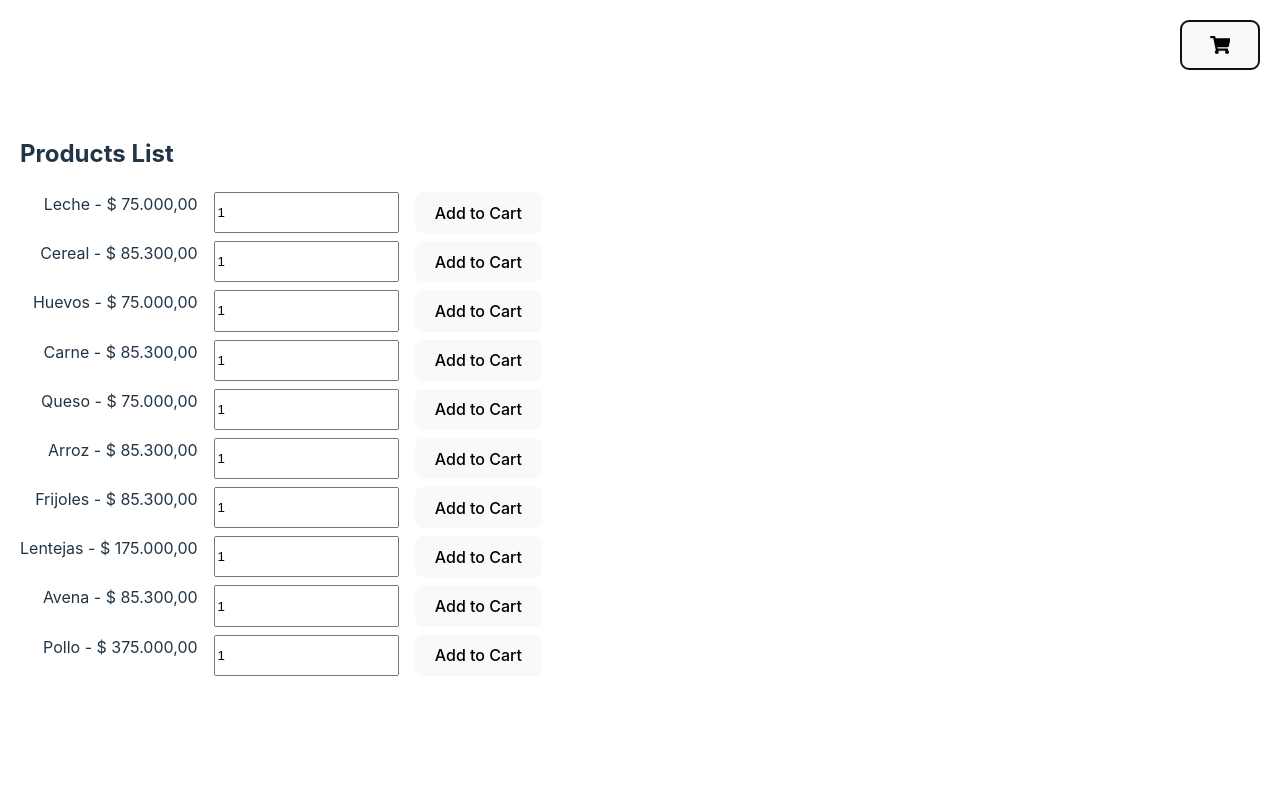
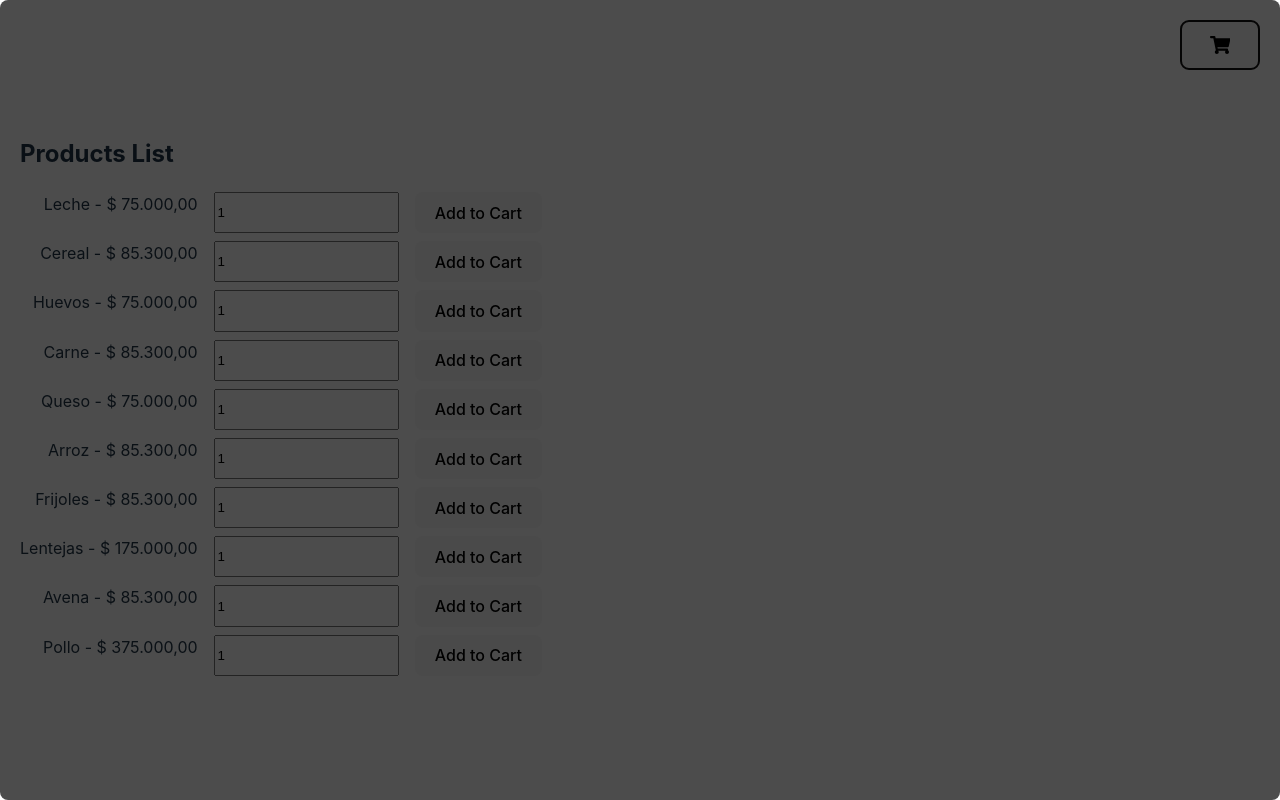
Before and after one commit to MartinDCalderonP/n5-challenge, a React (Vite) app: page / in a window 1280 px wide. Both pictures are taken after a click on the button 1220 px from the left and 45 px from the top of the page. Built offline with nearby package versions, Linux system fonts and the light colour scheme.

Commit message:
feat: add Overlay component

```diff
--- a/src/App.tsx
+++ b/src/App.tsx
@@ -2,6 +2,7 @@ import { useState } from 'react'
 import styles from './App.module.scss'
 import CartButton from './components/CartButton'
 import ProductsList from './components/ProductsList'
+import Overlay from './components/Overlay'
 
 const App = () => {
   const [isSidebarOpen, setIsSidebarOpen] = useState(false)
@@ -12,6 +13,7 @@ const App = () => {
     <main className={styles.mainContainer}>
       <CartButton toggleSidebar={toggleSidebar} />
       <ProductsList />
+      <Overlay isSidebarOpen={isSidebarOpen} toggleSidebar={toggleSidebar} />
     </main>
   )
 }
--- /dev/null
+++ b/src/components/Overlay/index.tsx
@@ -0,0 +1,14 @@
+import styles from './styles.module.scss'
+
+interface OverlayProps {
+  isSidebarOpen: boolean
+  toggleSidebar: () => void
+}
+
+const Overlay = ({ isSidebarOpen, toggleSidebar }: OverlayProps) => {
+  const overlayStyles = `${styles.overlay} ${isSidebarOpen ? styles.open : ''}`
+
+  return <button className={overlayStyles} onClick={toggleSidebar} />
+}
+
+export default Overlay
--- /dev/null
+++ b/src/components/Overlay/styles.module.scss
@@ -0,0 +1,15 @@
+.overlay {
+  background-color: rgba(0, 0, 0, 0.7);
+  border: unset;
+  display: none;
+  height: 100%;
+  left: 0;
+  position: fixed;
+  top: 0;
+  width: 100%;
+  z-index: 20;
+
+  &.open {
+    display: block;
+  }
+}
```
